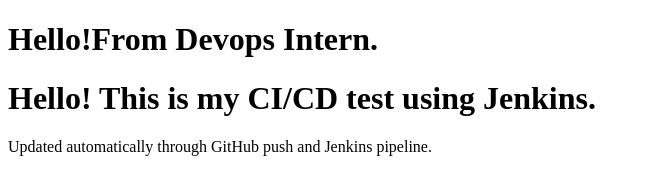
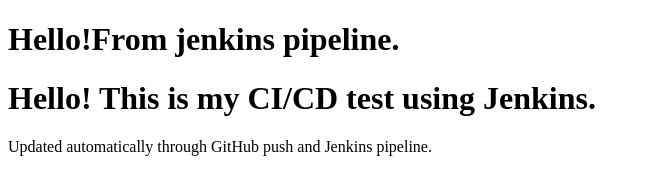
Before and after one commit to devops-nikki/Elevate-labs-Jenkins-CICD-pipeline-Task-2, a plain HTML site: page index.html in a window 1280 px wide. Shown: the whole page, without its empty margins (0-650 px from the left). Drawn offline with Linux system fonts and the light colour scheme.

Commit message:
heading changes for triggering jenkins pipeline

```diff
--- a/index.html
+++ b/index.html
@@ -4,7 +4,7 @@
     <title>CI/CD Pipeline Demo</title>
 </head>
 <body>
-     <h1>Hello!From Devops Intern.</h1>
+     <h1>Hello!From jenkins pipeline.</h1>
 	<h1>Hello! This is my CI/CD test using Jenkins.</h1>
     <p>Updated automatically through GitHub push and Jenkins pipeline.</p>
 </body>
```
